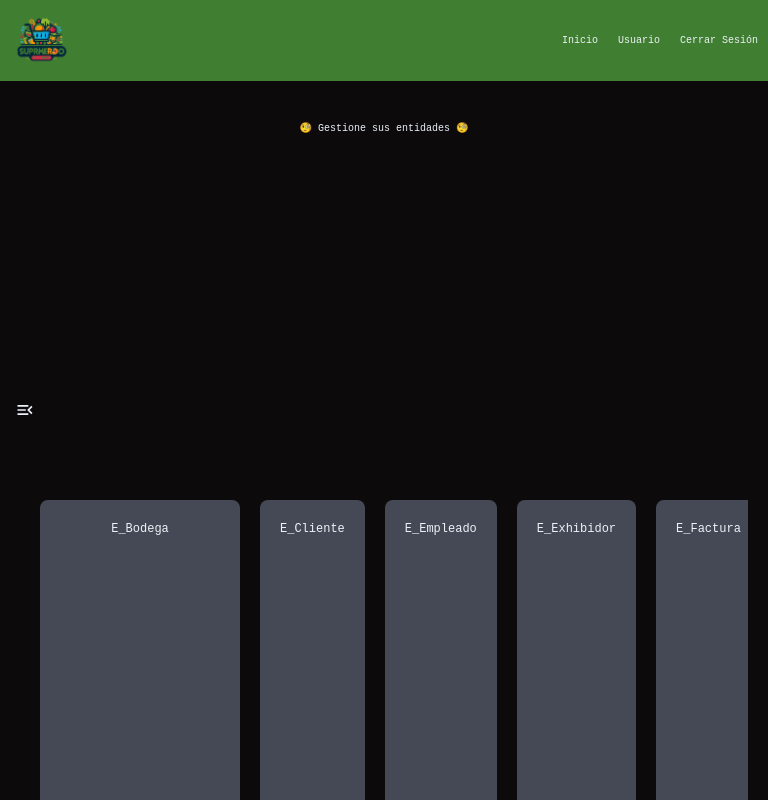
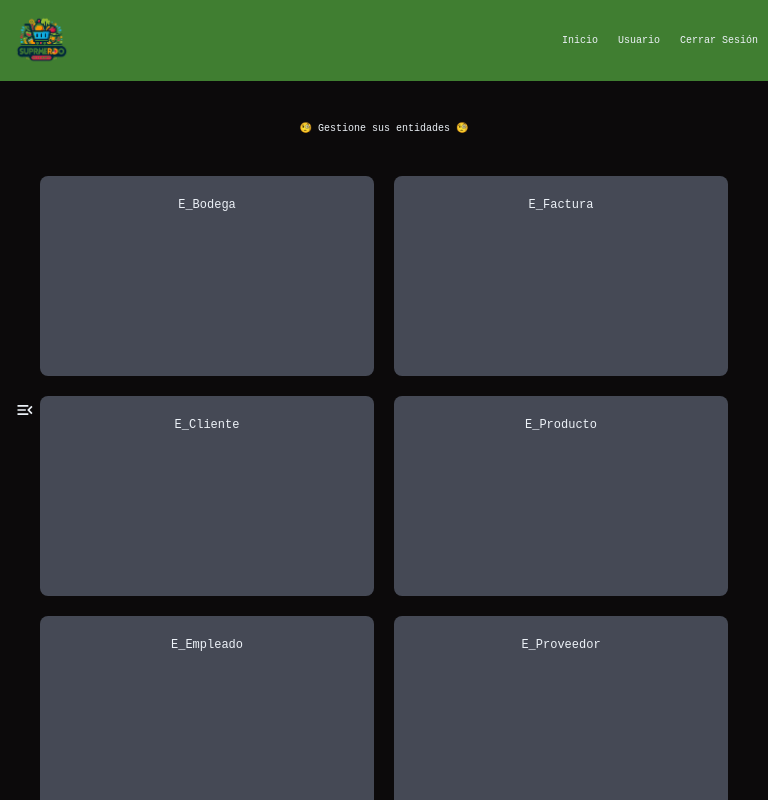
Before and after one commit to Hvnt3rK3ys/db1_fp, a Next.js app in the folder our-mercadillo/: page /dashboard in a window 768 px wide. Built offline with nearby package versions, Linux system fonts and the light colour scheme; a web font is replaced by a local one.

Commit message:
UPDATE: Adjust dashboard items alignment on tablet screen

```diff
--- a/our-mercadillo/src/styles/Dashboard.module.scss
+++ b/our-mercadillo/src/styles/Dashboard.module.scss
@@ -6,8 +6,8 @@
   width: 100%;
   max-width: 100vw; // Asegura que no supere el ancho de la ventana
   margin: 0 auto;
-  //overflow-x: hidden; // Evita que el contenido se desborde horizontalmente
-  overflow: hidden;
+  overflow-x: hidden; // Evita que el contenido se desborde horizontalmente
+
   .content {
     flex: 1;
     display: grid;
@@ -39,19 +39,22 @@
   }
 }
 
-@media screen and (min-width: 426px) and (max-width: 1023px) {
+@media screen and (min-width: 426px) and (max-width: 1023px) {//tablet
   .dashboard {
     .content {
-      grid-template-columns: repeat(2, minmax(200px, 1fr)); // Máximo 2 columnas en tablet
+      grid-template-columns: repeat(1, minmax(100px, 1fr));
+      max-height: 100px;  // Máximo 2 columnas en tablet
     }
 
     .entities {
-      grid-template-columns: repeat(2, minmax(200px, 1fr)); // Máximo 2 columnas en tablet
+      grid-template-columns: repeat(2, minmax(200px, 1fr));
+      grid-template-rows: repeat(4, minmax(200px, 1fr));
+      align-items: safe;
     }
   }
 }
 
-@media screen and (min-width: 1024px) and (max-width: 2560px) {
+@media screen and (min-width: 1024px) and (max-width: 2560px) {//desktop
   .dashboard {
     .content {
       grid-template-columns: repeat(1, minmax(100px, 1fr));
```
